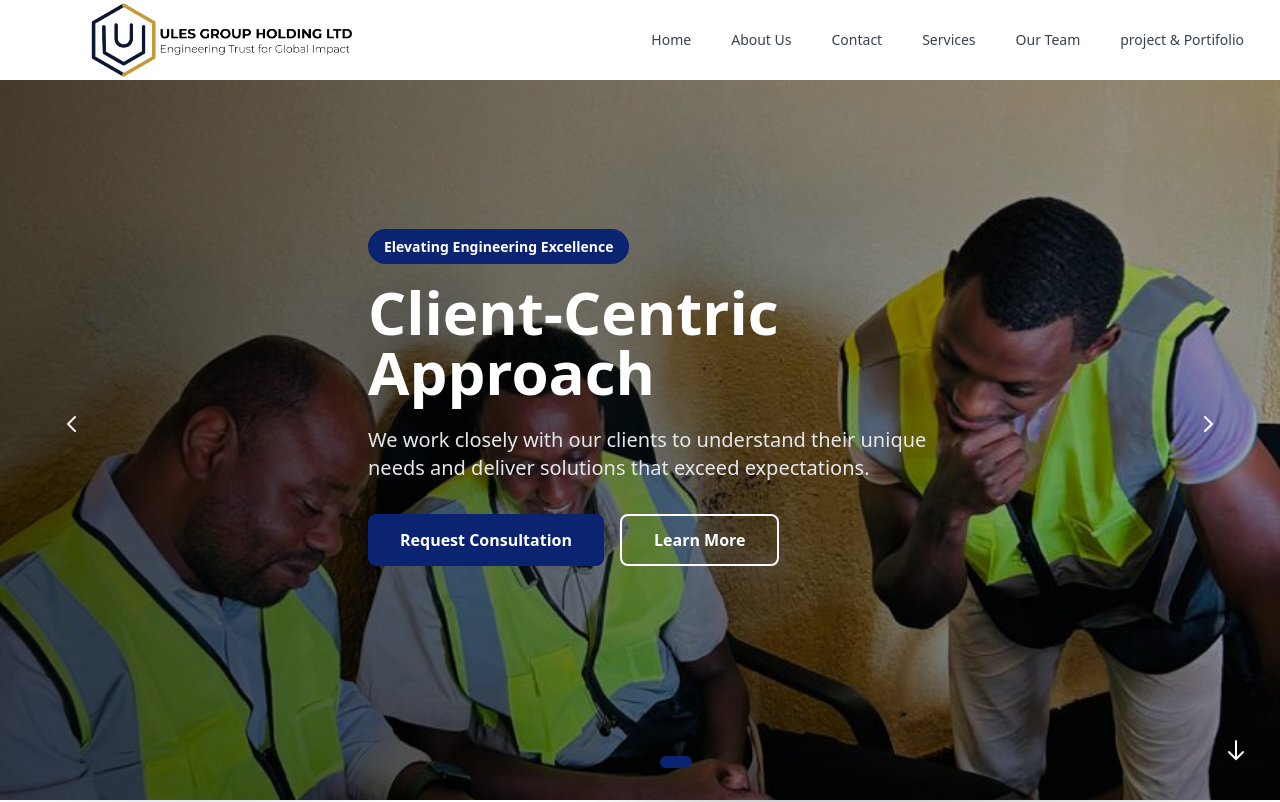
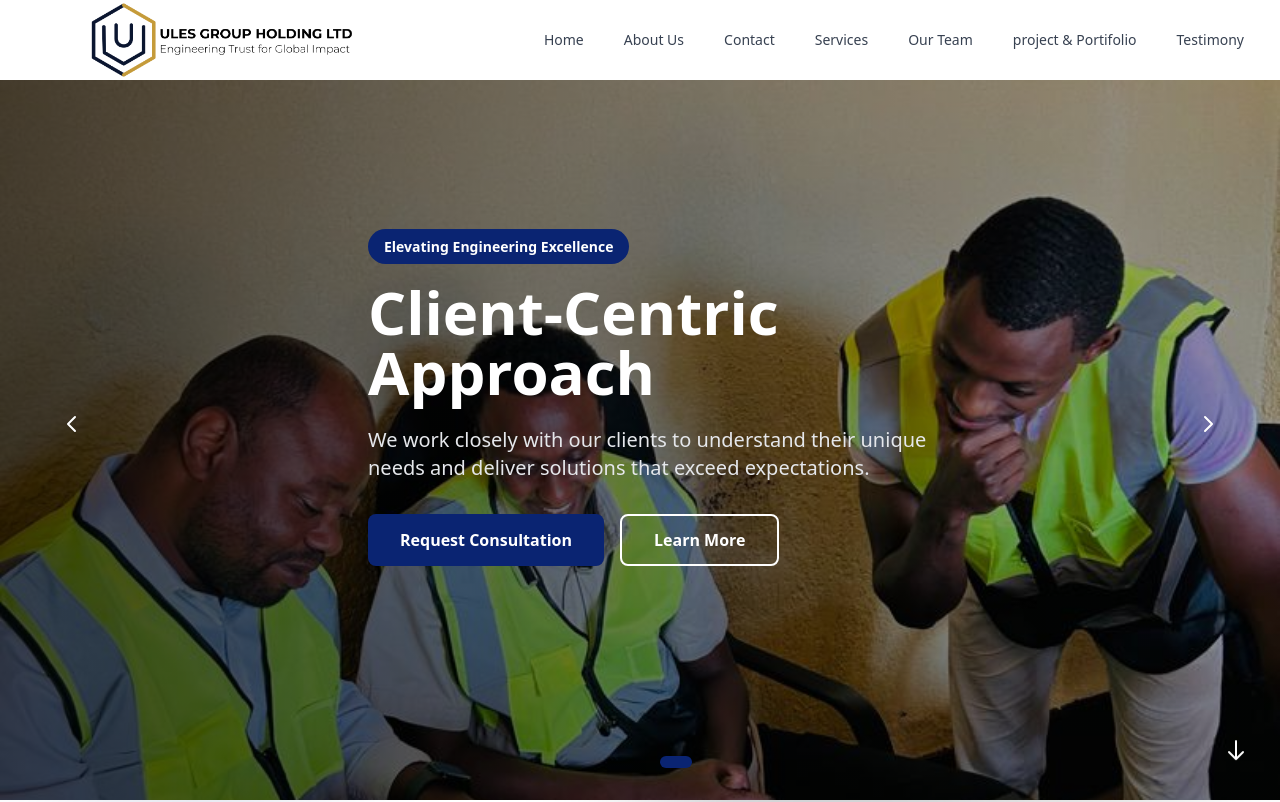
Before and after one commit to Yvettemukeshimana2/ulesgroupeholdingltd, a React (Vite) app: page / in a window 1280 px wide. Shown: the top 802 px of the page. Built offline with nearby package versions, Linux system fonts and the light colour scheme.

Commit message:
fix author

```diff
--- a/src/Component/NavBar.tsx
+++ b/src/Component/NavBar.tsx
@@ -38,6 +38,8 @@
      { to: "/venue", label: "Services" },
     { to: "/Teampage", label: "Our Team" },
     { to: "/Project", label: "project & Portifolio" },
+     { to: "/testimony", label: "Testimony" },
+
    ];
 
    return (
```
